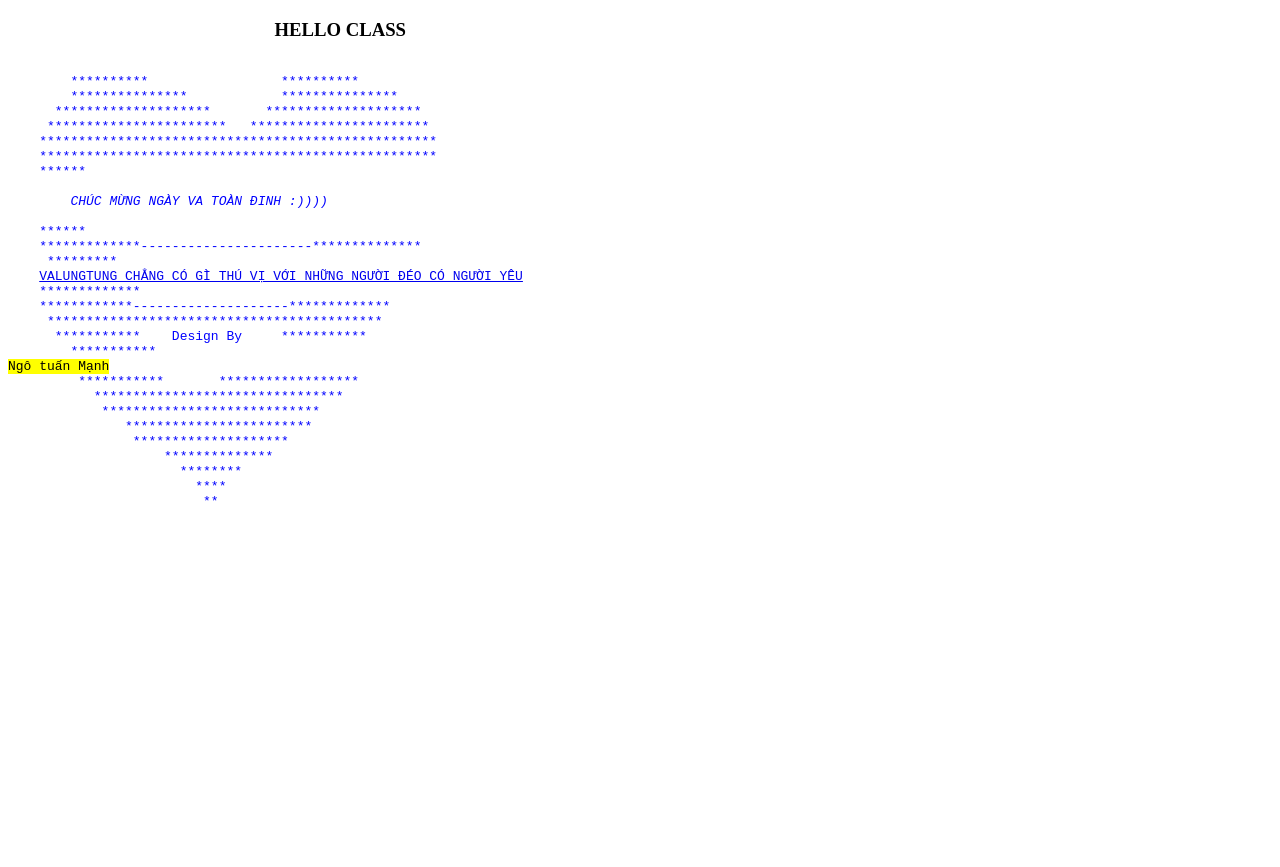
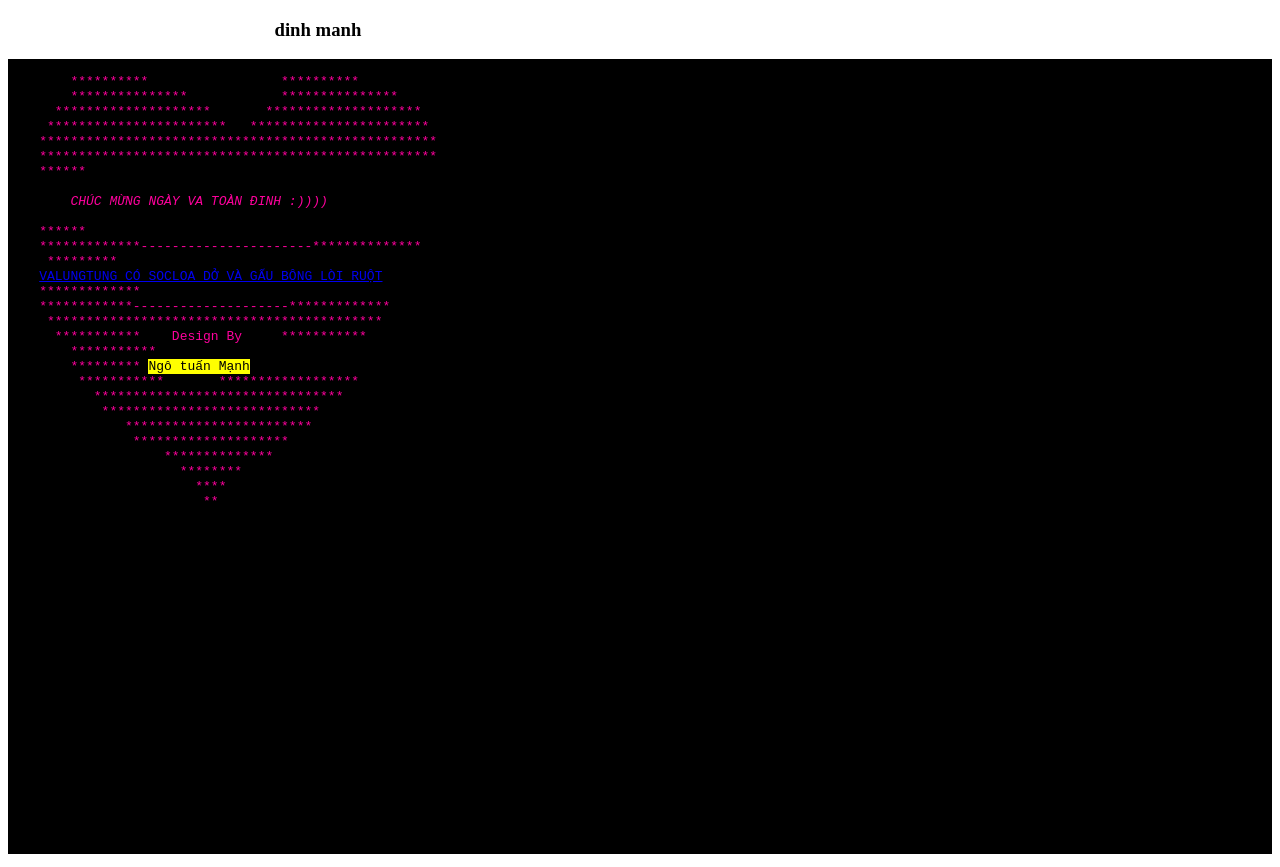
Before and after one commit to dinhmanh245xz/valungtung, a plain HTML site: page index.html in a window 1280 px wide. Drawn offline with Linux system fonts and the light colour scheme.

Commit message:
Update index.html

```diff
--- a/index.html
+++ b/index.html
@@ -1,18 +1,22 @@
 <!DOCTYPE html>
 <html lang="en">
 <head>
-    <meta charset="UTF-8">
+
+  <meta charset="UTF-8">
     <meta name="viewport" content="width=, initial-scale=1.0">
     <title>VALUNGTUNG</title>
+    <script type="text/javascript" src="http://www.trungtamtinhoc.edu.vn/api/snowstorm.js"></script>
+
 </head>
+
 <body>
    <h3> &nbsp;&nbsp;&nbsp;&nbsp;&nbsp;&nbsp;&nbsp;&nbsp;&nbsp;&nbsp;&nbsp;
     &nbsp;&nbsp;&nbsp;&nbsp;&nbsp;&nbsp;&nbsp;&nbsp;&nbsp;&nbsp;&nbsp;
     &nbsp;&nbsp;&nbsp;&nbsp;&nbsp;&nbsp;&nbsp;&nbsp;&nbsp;&nbsp;
     &nbsp;&nbsp;&nbsp;&nbsp;&nbsp;&nbsp;&nbsp;&nbsp;&nbsp;&nbsp;
     &nbsp;&nbsp;&nbsp;&nbsp;&nbsp;&nbsp;&nbsp;&nbsp;&nbsp;&nbsp;
-    HELLO CLASS</h3>
-    <pre style="color: blue;">
+    dinh manh</h3>
+    <pre style="background-color: black; color: rgb(255, 0, 157);">
         **********                 **********
         ***************            ***************
       ********************       ********************
@@ -26,13 +30,13 @@
     ******
     *************----------------------**************
      *********
-    <a href="https://www.youtube.com/watch?v=ztHWxFVk9jE" target="_blank">VALUNGTUNG CHẲNG CÓ GÌ THÚ VỊ VỚI NHỮNG NGƯỜI ĐÉO CÓ NGƯỜI YÊU</a>
+    <a href="https://www.youtube.com/watch?v=ztHWxFVk9jE" target="_blank">VALUNGTUNG CÓ SOCLOA DỞ VÀ GẤU BÔNG LÒI RUỘT</a>
     *************
     ************--------------------*************
      *******************************************
       ***********    Design By     ***********
         ***********
-<mark>Ngô tuấn Mạnh</mark>
+        ********* <mark>Ngô tuấn Mạnh</mark>
          ***********       ******************
            ********************************
             ****************************
@@ -66,5 +70,8 @@
 
     </pre>
 
-</body>
+
+    <div id="snow">
+    </div></body>
+
 </html>
```
